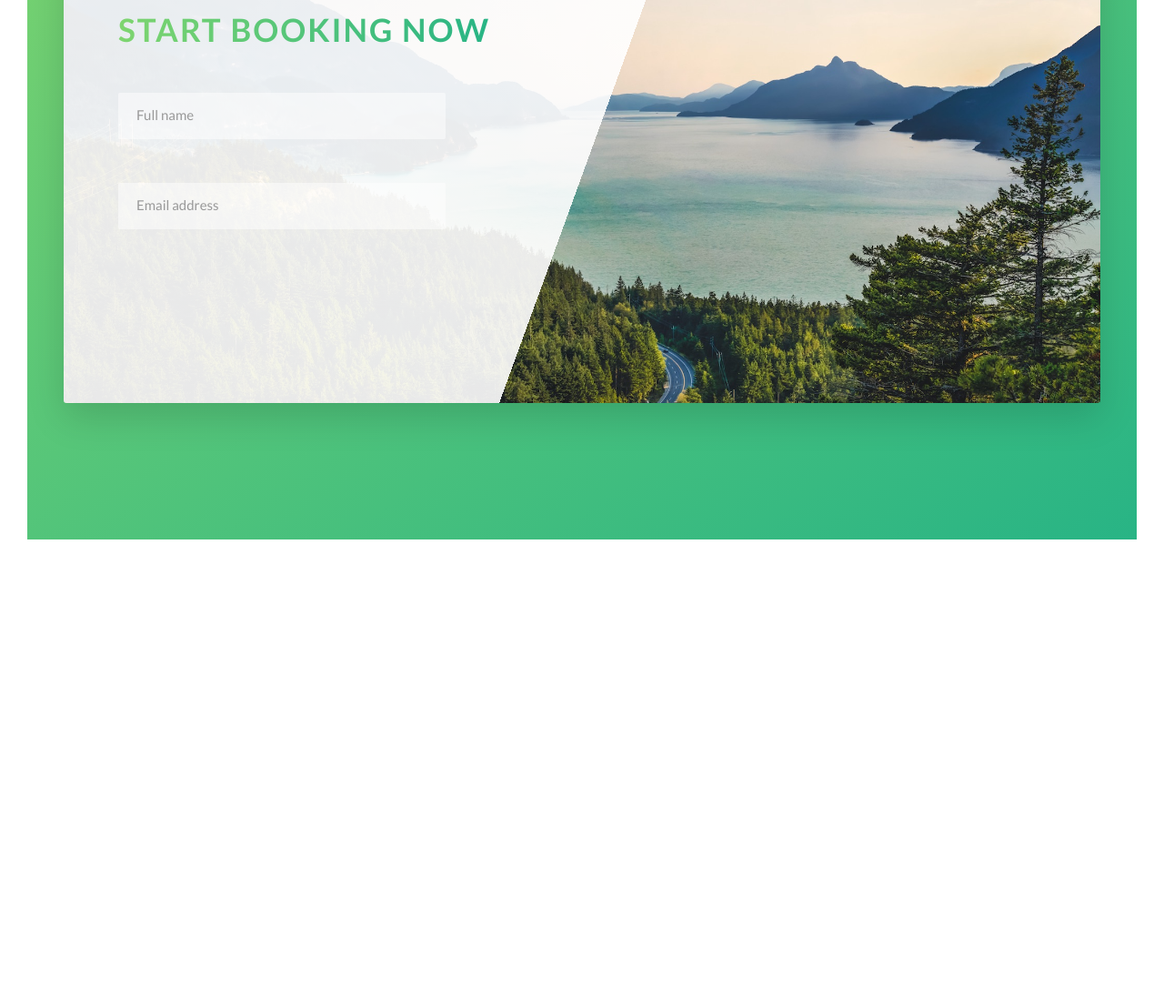
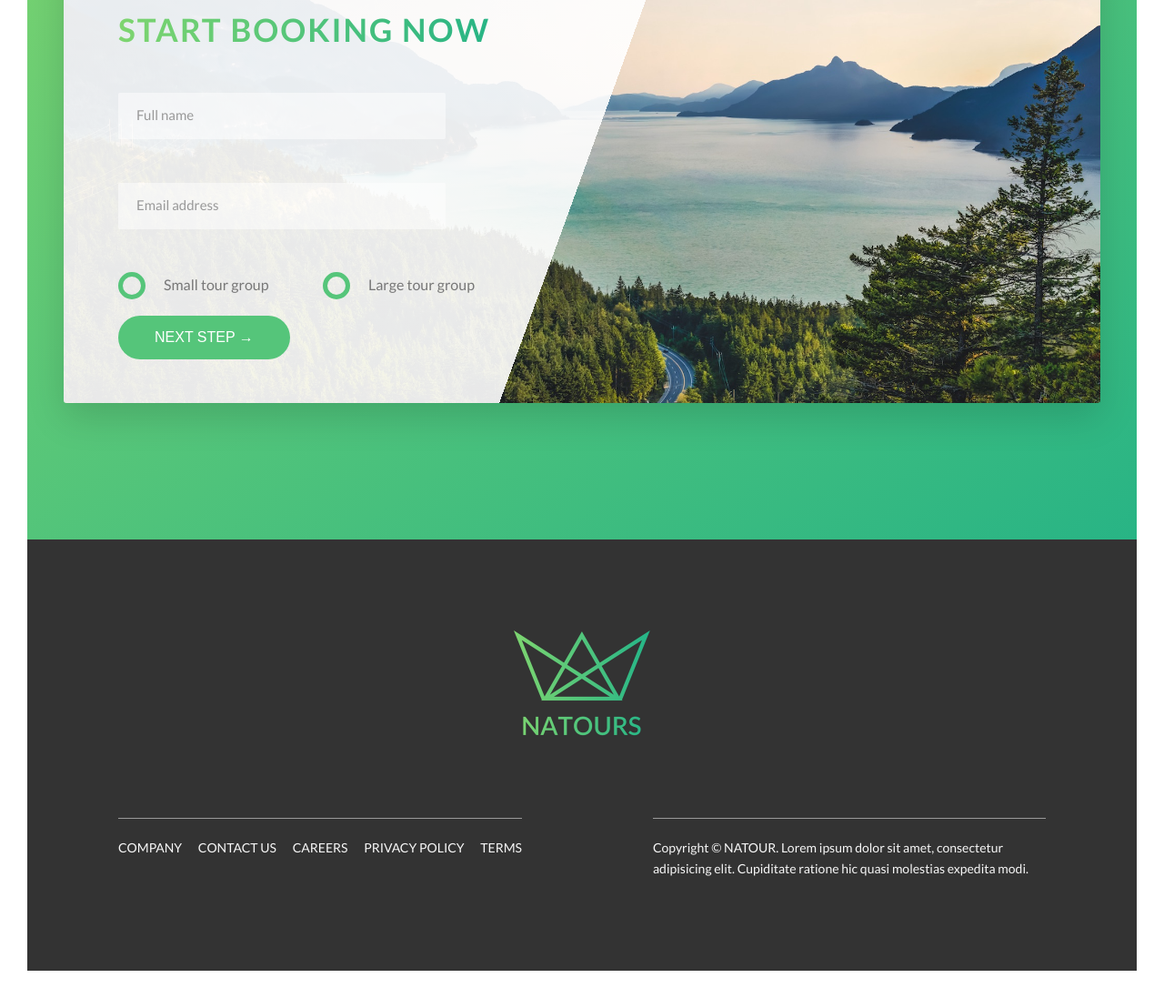
Before and after one commit to zee-nguyen/natours, a website: page index.html in a window 1280 px wide. Shown: the part 4691-5788 px from the top of the page at 91% size. Before the commit the page ends 5314 px from the top, so only its background shows below. Drawn offline with Linux system fonts and the light colour scheme.

Commit message:
added footer

```diff
--- a/index.html
+++ b/index.html
@@ -279,13 +279,61 @@
                   <input type="email" class="form__input" placeholder="Email address" id="email" required>
                   <label for="email" class="form__label">Email address</label>
                 </div>
+                <!-- Radio buttons -->
+                <div class="form__group">
+                  <div class="form__radio-group">
+                    <input type="radio" class="form__radio-input" id="small" name="tour-size">
+                    <label for="small" class="form__radio-label">
+                      <span class="form__radio-button"></span>
+                      Small tour group
+                    </label>
+                  </div>
+                </div>
+
+                <div class="form__group">
+                  <div class="form__radio-group">
+                    <input type="radio" class="form__radio-input" id="large" name="tour-size">
+                    <label for="large" class="form__radio-label">
+                      <span class="form__radio-button"></span>
+                      Large tour group
+                    </label>
+                  </div>
+                </div>
+
+                <!-- Button -->
+                <div class="form__group">
+                  <button class="btn btn--green">Next step &rarr;</button>
+                </div>
               </form>
             </div>
           </div>
         </div>
       </div>
 
-
+      <!-- Footer -->
+      <footer class="footer">
+        <div class="footer__logo-box">
+          <img src="img/logo-green-2x.png" alt="Full logo" class="footer__logo">
+        </div>
+        <div class="row">
+          <div class="col-1-of-2">
+            <div class="footer__navigation">
+              <ul class="footer_list">
+                <li class="footer__item"><a href="#" class="footer__link">Company</a></li>
+                <li class="footer__item"><a href="#" class="footer__link">Contact Us</a></li>
+                <li class="footer__item"><a href="#" class="footer__link">Careers</a></li>
+                <li class="footer__item"><a href="#" class="footer__link">Privacy Policy</a></li>
+                <li class="footer__item"><a href="#" class="footer__link">Terms</a></li>
+              </ul>
+            </div>
+          </div>
+          <div class="col-1-of-2">
+            <div class="footer__copyright">
+              Copyright &copy; <a href="#" class="footer__link">Natour</a>. Lorem ipsum dolor sit amet, consectetur adipisicing elit. Cupiditate ratione hic quasi molestias expedita modi.
+            </div>
+          </div>
+        </div>
+      </footer>
     </main>
   </body>
 </html>
--- a/sass/components/_button.scss
+++ b/sass/components/_button.scss
@@ -1,6 +1,7 @@
 /* :link selects btn that has not been visited yet */
 
 .btn {
+  &,
   &:link,
   &:visited {
     text-transform: uppercase;
@@ -10,7 +11,11 @@
     border-radius: 10rem;
     transition: all .2s;
     position: relative;
-    // font-size: $default-font-size;
+    font-size: $default-font-size;
+
+    //change for button element
+    border: none;
+    cursor: pointer;
   }
   &:hover {
     transform: translateY(-3px);
@@ -21,7 +26,9 @@
       opacity: 0;
     }
   }
-  &:active {
+  &:active,
+  &:focus {
+    outline: none;
     transform: translateY(-1px);
     box-shadow: 0 0.5rem 1rem rgba(0, 0, 0, 0.2);
   }
--- a/sass/components/_form.scss
+++ b/sass/components/_form.scss
@@ -15,6 +15,7 @@
     border-bottom: 3px solid transparent;
     width: 80%;
     display: block;
+    transition: all .3s;
 
     &:focus {
       outline: none;
@@ -50,4 +51,51 @@
     visibility: hidden;
     transform: translateY(-4rem);
   }
+
+  &__radio-group {
+    width: 50%;
+    float: left;
+    margin-bottom: 2rem;
+  }
+
+  &__radio-input {
+    display: none;
+  }
+
+  &__radio-label {
+    cursor: pointer;
+    position: relative;
+    padding-left: 5rem;
+  }
+
+  &__radio-button {
+    display: inline-block;
+    width: 3rem;
+    height: 3rem;
+    border: 5px solid $color-primary;
+    border-radius: 50%;
+    position: absolute;
+    left: 0;
+    top: -4px;
+
+    &::after {
+      content: "";
+      display: block;
+      height: 1.3rem;
+      width: 1.3rem;
+      background-color: $color-primary;
+      border-radius: 50%;
+      position: absolute;
+      top: 50%;
+      left: 50%;
+      transform: translate(-50%, -50%);
+      opacity: 0;
+      transition: opacity .3s;
+    }
+  }
+
+  //when the radio input is selected (aka checked), select its sibling's child (radio-button), specifically the after pseudo element
+  &__radio-input:checked ~ &__radio-label &__radio-button::after {
+    opacity: 1;
+  }
 }
--- /dev/null
+++ b/sass/layout/_footer.scss
@@ -0,0 +1,60 @@
+.footer {
+  background-color: #333;
+  padding: 10rem;
+  font-size: 1.4rem;
+  color: $color-grey-light-1;
+
+  &__logo-box {
+    text-align: center;
+    margin-bottom: 8rem;
+  }
+
+  &__logo {
+    width: 15rem;
+    height: auto;
+  }
+
+  &__navigation {
+    border-top: 1px solid $color-grey-dark-2;
+    padding-top: 2rem;
+    display: inline-block;
+  }
+
+  &__list {
+    list-style: none;
+  }
+
+  &__item {
+    display: inline-block;
+
+    &:not(:last-child) {
+      margin-right: 1.5rem;
+    }
+  }
+
+  &__link {
+    &:link,
+    &:visited {
+      color: $color-grey-light-1;
+      text-decoration: none;
+      text-transform: uppercase;
+      display: inline-block;
+      transition: all .3s;
+      background-color: #333;
+    }
+
+    &:hover,
+    &:active {
+      color: $color-primary;
+      box-shadow: 0 1rem 2rem rgba($color-black, .4);
+      transform: rotate(5deg) scale(1.3);
+    }
+  }
+
+  &__copyright {
+    border-top: 1px solid $color-grey-dark-2;
+    padding-top: 2rem;
+    width: 90%;
+    float: right;
+  }
+}
--- a/sass/main.scss
+++ b/sass/main.scss
@@ -17,5 +17,6 @@
 
 @import "layout/grid";
 @import "layout/header";
+@import "layout/footer";
 
 @import "pages/home";
```
Also changed, not shown: css/style.css.
